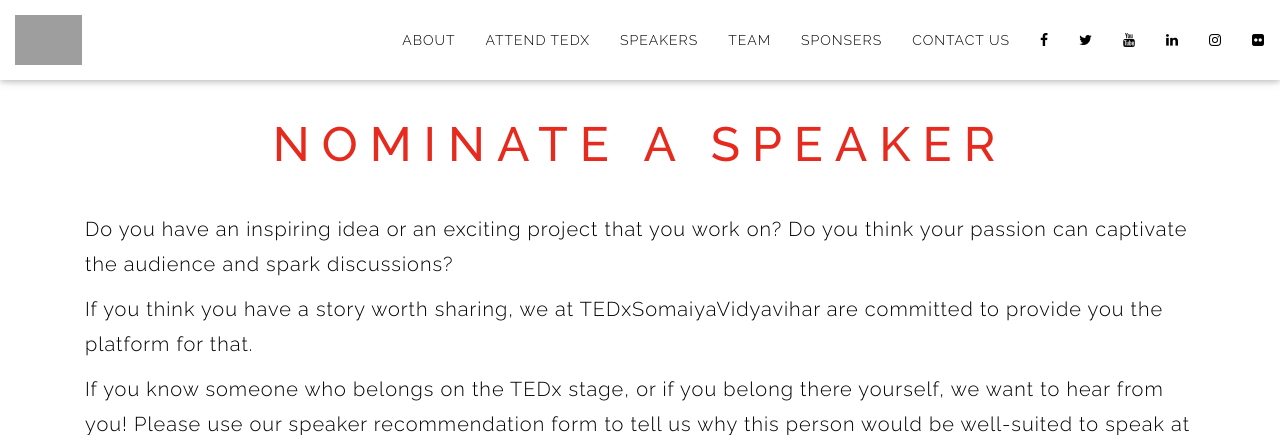
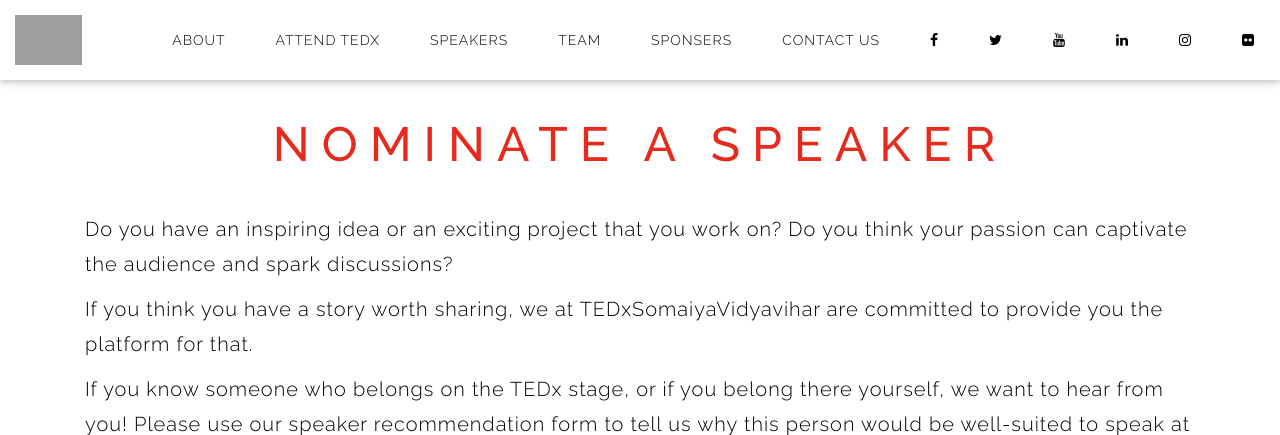
Before and after one commit to amarvsingh/TEDx19, a PHP site: page /getspeaker.html in a window 1280 px wide. Shown: the top 435 px of the page. Run offline with PHP 8.4, Linux system fonts and the light colour scheme; some libraries are stand-ins or nearby versions; grey boxes are pictures that could not be loaded.

Commit message:
Update style.css

```diff
--- a/css/style.css
+++ b/css/style.css
@@ -100,6 +100,9 @@ a {
   -o-transition: 0.5s;
   transition: 0.5s;
   text-decoration: none !important;
+	margin-left: 10px;
+    margin-right: 10px;
+	margin-bottom:5px;
 
 }
 
```
